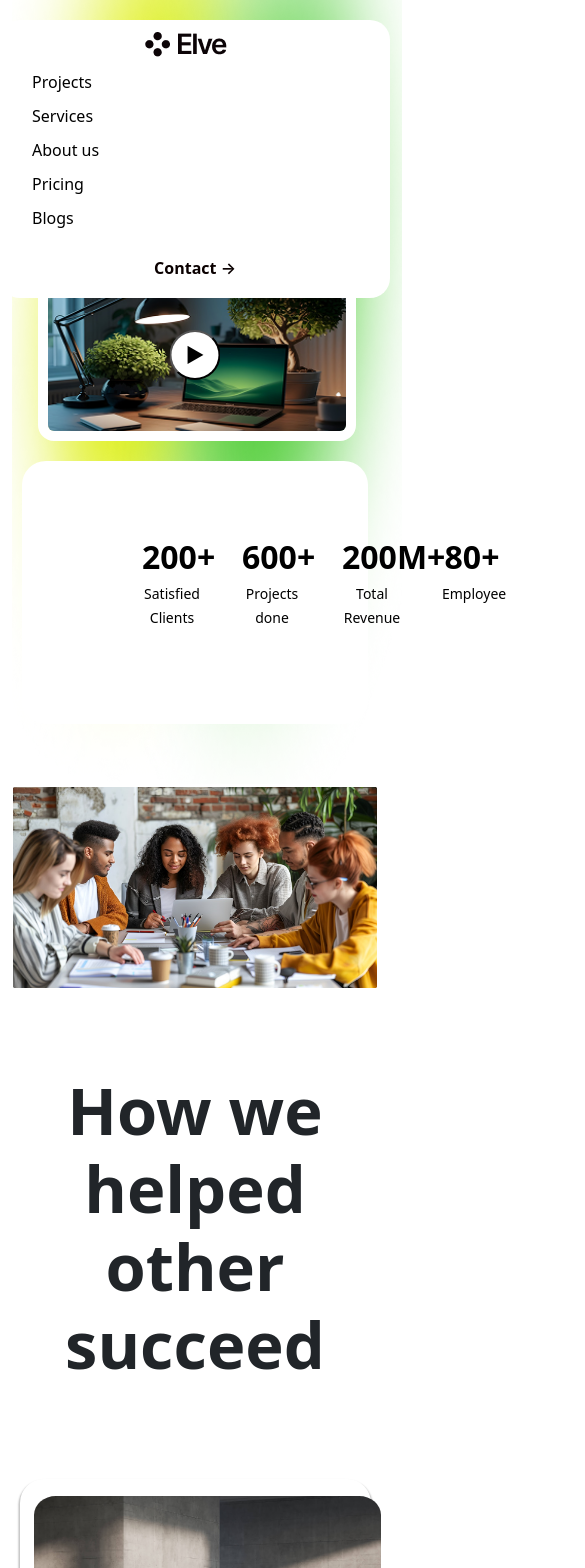
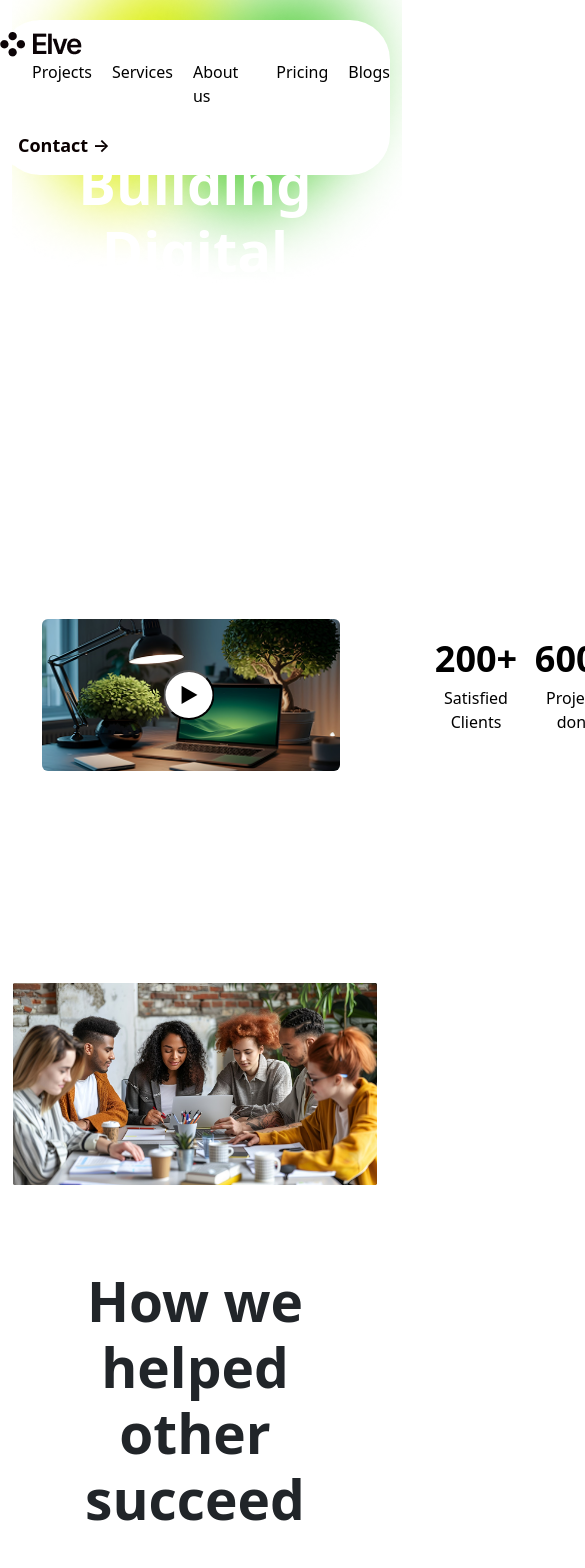
Before and after one commit to henaakter/digital-agency, a React (Vite) app in the folder frontend/: page / in a window 390 px wide. Shown: the top 1568 px of the page, 585 px wide, since content can reach past the window. Built offline with nearby package versions, Linux system fonts and the light colour scheme.

Commit message:
responsive

```diff
--- a/frontend/src/index.css
+++ b/frontend/src/index.css
@@ -58,7 +58,10 @@ body {
 .nav-links a {
   text-decoration: none;
   color: #000;
-  font-size: 20px;
+}
+
+.nav-links ul li{
+  margin-bottom: 0px;
 }
 
 .contact-btn {
@@ -96,7 +99,7 @@ body {
 
 .container .shape img {
   width: 100%;
-  height: 100%;
+  /* height: 100%; */
 }
 
 .header-content {
@@ -554,7 +557,7 @@ strong {
   border-radius: 50%;
 }
 
-.arrows {
+/* .arrows {
   display: flex;
   justify-content: flex-end;
   margin-top: 30px;
@@ -576,7 +579,7 @@ strong {
 .arrow-btn:hover {
   background-color: #000;
   color: #fff;
-}
+} */
 
 /* testimonial section ends */
 
@@ -1881,116 +1884,239 @@ p {
 
 /* Responsive design  */
 
-@media (max-width: 768px) {
+/* Large laptop screens (1440px and below) */
+
+@media (max-width: 1440px) {
 .navbar {
-    flex-direction: column;
-    align-items: flex-start;
-    padding: 20px;
-    border-radius: 20px;
+  padding: 10px 20px;
+  border-radius: 40px;
 }
 
 .nav-links {
-    flex-direction: column;
-    width: 100%;
-    margin-top: 10px;
-    gap: 10px;
+  gap: 20px;
+}
+
+.nav-links a {
+  font-size: 18px;
+}
+
+.contact-btn {
+  font-size: 18px;
+  padding: 8px 18px;
 }
 
 .container {
-    padding: 40px 10px;
+  padding: 150px 20px;
 }
 
 .header-content h1 {
-    font-size: 42px;
-  }
-
-  .banner {
-    flex-direction: column;
-    padding: 30px 20px;
+  font-size: 56px;
+}
+
+.header-content p {
+  font-size: 15px;
+  max-width: 600px;
+}
+
+.banners {
+  padding: 40px 60px;
 }
 
 .banner h3 {
+  font-size: 36px;
+}
+
+.sections-titles {
+  font-size: 55px;
+}
+
+.service-grid {
+  grid-template-columns: repeat(auto-fit, minmax(300px, 1fr));
+  gap: 25px;
+}
+
+.service-card {
+  max-width: 500px;
+  height: auto;
+  padding: 24px 20px;
+}
+
+.icon-box {
+  width: 70px;
+  height: 70px;
+  margin-left: 30px;
+}
+
+.service-heading {
   font-size: 32px;
-  }
-
-  .banner p {
-    font-size: 14px;
-  }
-
-  .banner-container {
-    flex-direction: column;
-    padding: 20px 10px;
-  }
-
-  .section-title {
-    font-size: 42px;
-    line-height: 1.3;
-  }
-
-  .blog-title {
-    flex-direction: column;
-    width: 90%;
+  margin-left: 30px;
+}
+
+.service-desc {
+  font-size: 16px;
+  margin-left: 30px;
+}
+
+.blog-sub {
+  font-size: 32px;
+}
+
+.blog-content .project-btn {
+  width: 140px;
+  font-size: 12px;
 }
 
 .project-about img {
   max-width: 100%;
 }
 
-  .blog-content {
-    margin-left: 0;
-    padding: 10px;
-  }
-
-  .about-container {
-    padding: 40px 20px;
-    margin-left: 0;
-  }
-
-  .about-content,
-  .about-desc {
-    font-size: 36px;
-    line-height: 1.4;
-  }
-}
-
-@media (max-width: 480px) {
-  .navbar {
-    padding: 10px;
-  }
-
-  .logo {
+.about-content, .about-desc {
+  font-size: 40px;
+  line-height: 50px;
+}
+
+.buttons .project-btn {
+  font-size: 14px;
+  padding: 8px 18px;
+}
+
+.testimonial-content h2 {
+  font-size: 60px;
+}
+
+.testimonial-card {
+padding: 20px;
+}
+
+.testimonial-desc {
+  font-size: 14px;
+}
+
+.user h3 {
+  font-size: 14px;
+}
+
+.user h6 {
+  font-size: 12px;
+}
+
+.title {
+  font-size: 60px;
+}
+
+.card {
+  width: 350px;
+  padding: 18px 18px;
+}
+
+.price-btn {
+  padding: 10px 110px;
+  font-size: 12px;
+}
+
+.cta-box p {
+  font-size: 28px;
+}
+
+.price-btns {
+  font-size: 14px;
+  padding: 8px 16px;
+}
+
+.clients-heading {
+  font-size: 60px;
+}
+
+.faq-title h1 {
+  font-size: 60px;
+  line-height: 70px;
+}
+
+.faq-question {
   font-size: 20px;
-  }
-
-  .nav-links a,
-  .contact-btn {
+  padding: 16px;
+}
+
+.faq-answer {
+  font-size: 14px;
+}
+
+.footer-left h1 {
+  font-size: 72px;
+  line-height: 90px;
+}
+
+.footer-links a {
+  font-size: 18px;
+}
+
+.recent-work h1, .project-section h1, .services-banner h2, .learn-heading h1 {
+  font-size: 80px;
+  line-height: 96px;
+}
+
+.filters button {
+  padding: 8px 14px;
+  font-size: 13px;
+}
+
+.project-overview h2, .text-section h1 {
+  font-size: 50px;
+}
+
+.project-info .info-card {
+  min-width: 140px;
+}
+
+.images-grid .image-card {
+  flex: 1 1 280px;
+}
+
+.value-card h3 {
+  font-size: 32px;
+}
+
+.value-card p {
   font-size: 16px;
 }
 
-  .header-content h1 {
-    font-size: 32px;
-  }
-
-  .header-content p {
-    font-size: 14px;
-  }
-
-  .section-title h1 {
-    font-size: 36px;
-  }
-
-  .blog-sub {
-    font-size: 24px;
-  }
-
-  .about-content,
-  .about-desc {
-    font-size: 28px;
-    line-height: 1.3;
-  }
-
-  .buttons .project-btn {
-    margin-left: 0;
-    width: 100%;
-  }
-}
+.team-grid .team-member {
+  width: 160px;
+}
+
+.team-section .section-head {
+  font-size: 60px;
+  line-height: 72px;
+}
+
+.awards-section .section-title {
+  font-size: 60px;
+}
+
+.award-card {
+  width: 180px;
+  padding: 20px 16px;
+}
+
+.award-card img {
+  width: 50px;
+}
+
+.video-section, .story-section {
+  flex-direction: column;
+  gap: 20px;
+}
+
+.paragraphs {
+  gap: 20px;
+}
+
+.paragraphs p {
+  flex: 1 1 280px;
+}
+
+.images {
+  flex-wrap: wrap;
+  gap: 16px;
+}
+}
--- a/frontend/src/pages/About.jsx
+++ b/frontend/src/pages/About.jsx
@@ -197,10 +197,10 @@ const About = () => {
           </h2>
         </div>
 
-        <div className="arrows">
+        {/* <div className="arrows">
           <button className="arrow-btn">&larr;</button>
           <button className="arrow-btn">&rarr;</button>
-        </div>
+        </div> */}
 
         <div className="testimonial-container">
           <div className="testimonial-card">
--- a/frontend/src/pages/Home.jsx
+++ b/frontend/src/pages/Home.jsx
@@ -239,10 +239,10 @@ const Home = () => {
             Hear it from <br /> our clients
           </h2>
         </div>
-        <div className="arrows">
+        {/* <div className="arrows">
           <button className="arrow-btn">&larr;</button>
           <button className="arrow-btn">&rarr;</button>
-        </div>
+        </div> */}
 
         <div className="testimonial-swiper">
           <Swiper
--- a/frontend/src/pages/Pricing.jsx
+++ b/frontend/src/pages/Pricing.jsx
@@ -92,10 +92,10 @@ const Pricing = () => {
             Hear it from <br /> our clients
           </h2>
         </div>
-        <div className="arrows">
+        {/* <div className="arrows">
           <button className="arrow-btn">&larr;</button>
           <button className="arrow-btn">&rarr;</button>
-        </div>
+        </div> */}
 
         <div className="testimonial-container">
           {[
--- a/frontend/src/pages/Service.jsx
+++ b/frontend/src/pages/Service.jsx
@@ -156,10 +156,10 @@ const Service = () => {
             Hear it from <br /> our clients
           </h2>
         </div>
-        <div className="arrows">
+        {/* <div className="arrows">
           <button className="arrow-btn">&larr;</button>
           <button className="arrow-btn">&rarr;</button>
-        </div>
+        </div> */}
         <div className="testimonial-container">
           {testimonials.map((t, i) => (
             <div className="testimonial-card" key={i}>
```
Lines whose indentation alone changed are shown as unchanged.
